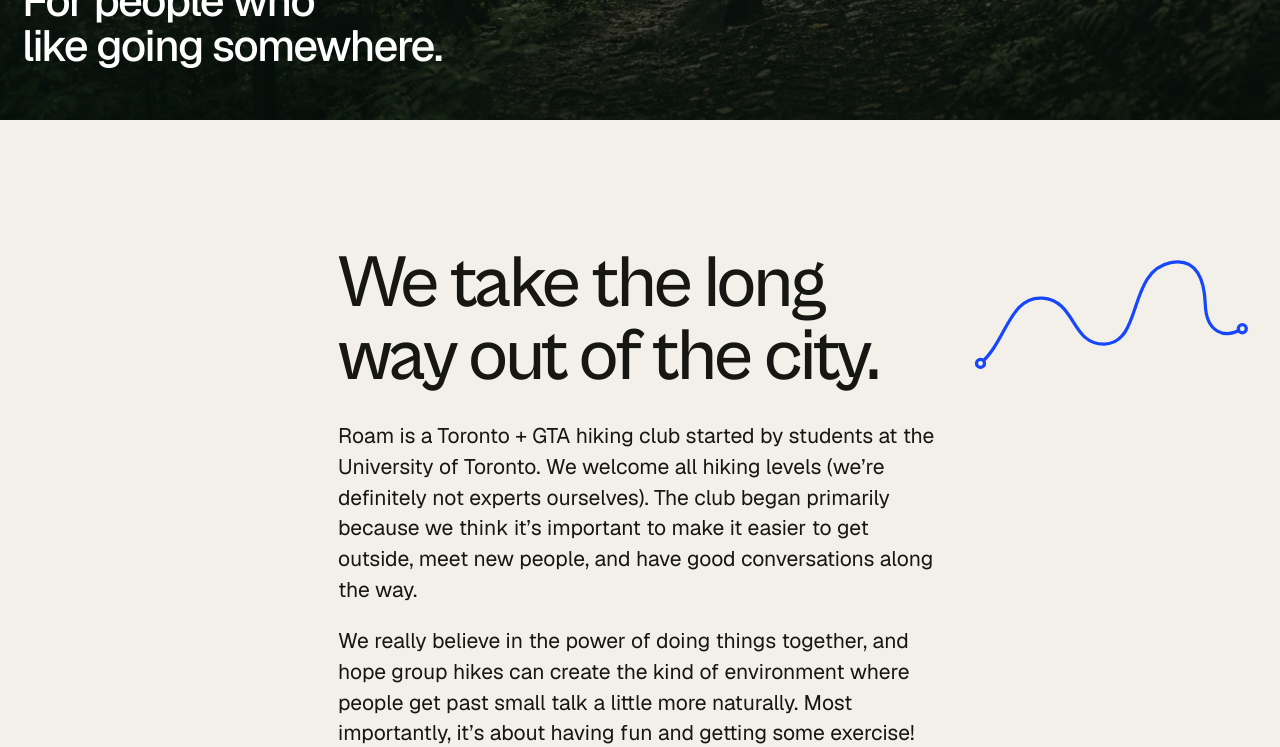
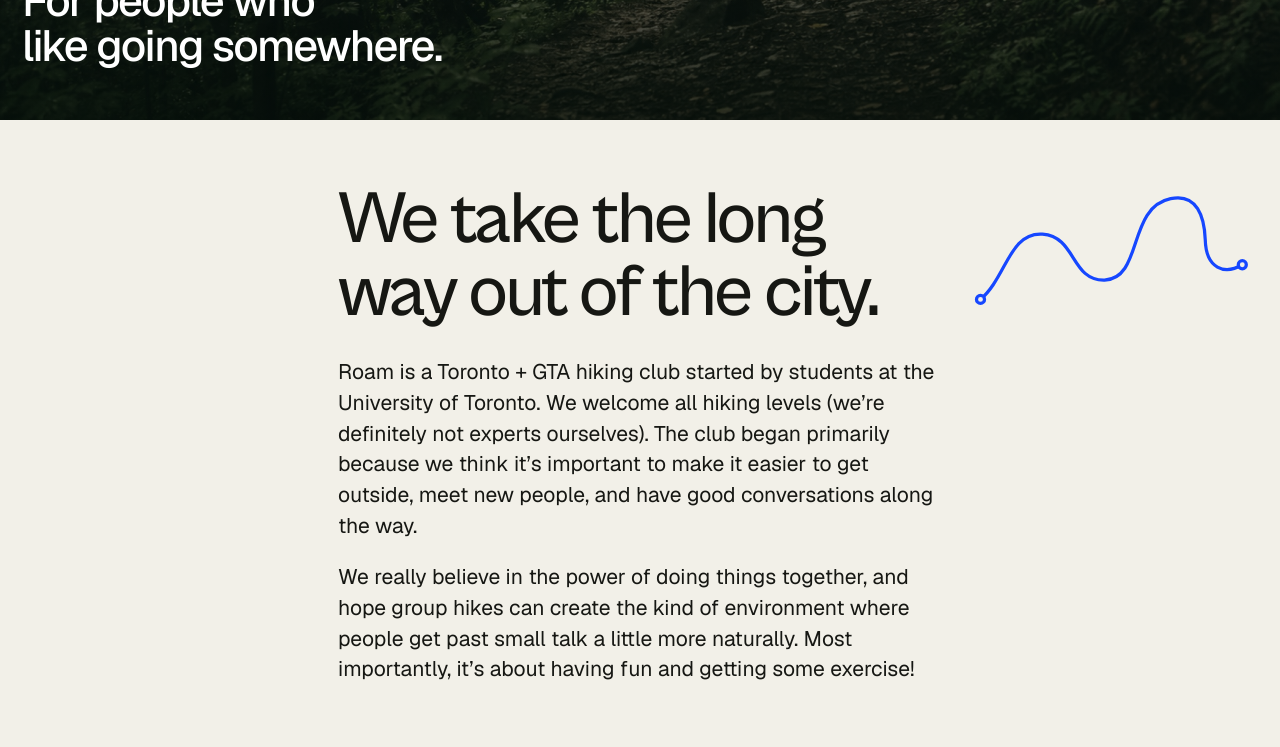
Before and after one commit to richelkim/Roam, a Next.js app: page / in a window 1280 px wide. Shown: the part 680-1427 px from the top of the page. Built offline with nearby package versions, Linux system fonts and the light colour scheme; no server answers.

Commit message:
style: tighten homepage intro spacing

```diff
--- a/app/global.css
+++ b/app/global.css
@@ -141,7 +141,7 @@
 .round-link { min-width: 230px; padding: 16px 19px; border: 1px solid currentColor; }
 .round-link:hover { color: var(--ink); background: white; }
 
-.intro { align-items: start; }
+.intro { align-items: start; padding-block: clamp(64px, 5vw, 88px); }
 .section-kicker { grid-column: 1 / span 3; margin: 14px 0 0; }
 .intro-copy { grid-column: 4 / span 6; }
 .intro-copy h2, .section-heading h2, .story-copy h2, .route-copy h2, .logistics h2, .detail-join h2, .split-copy h2 {
```
